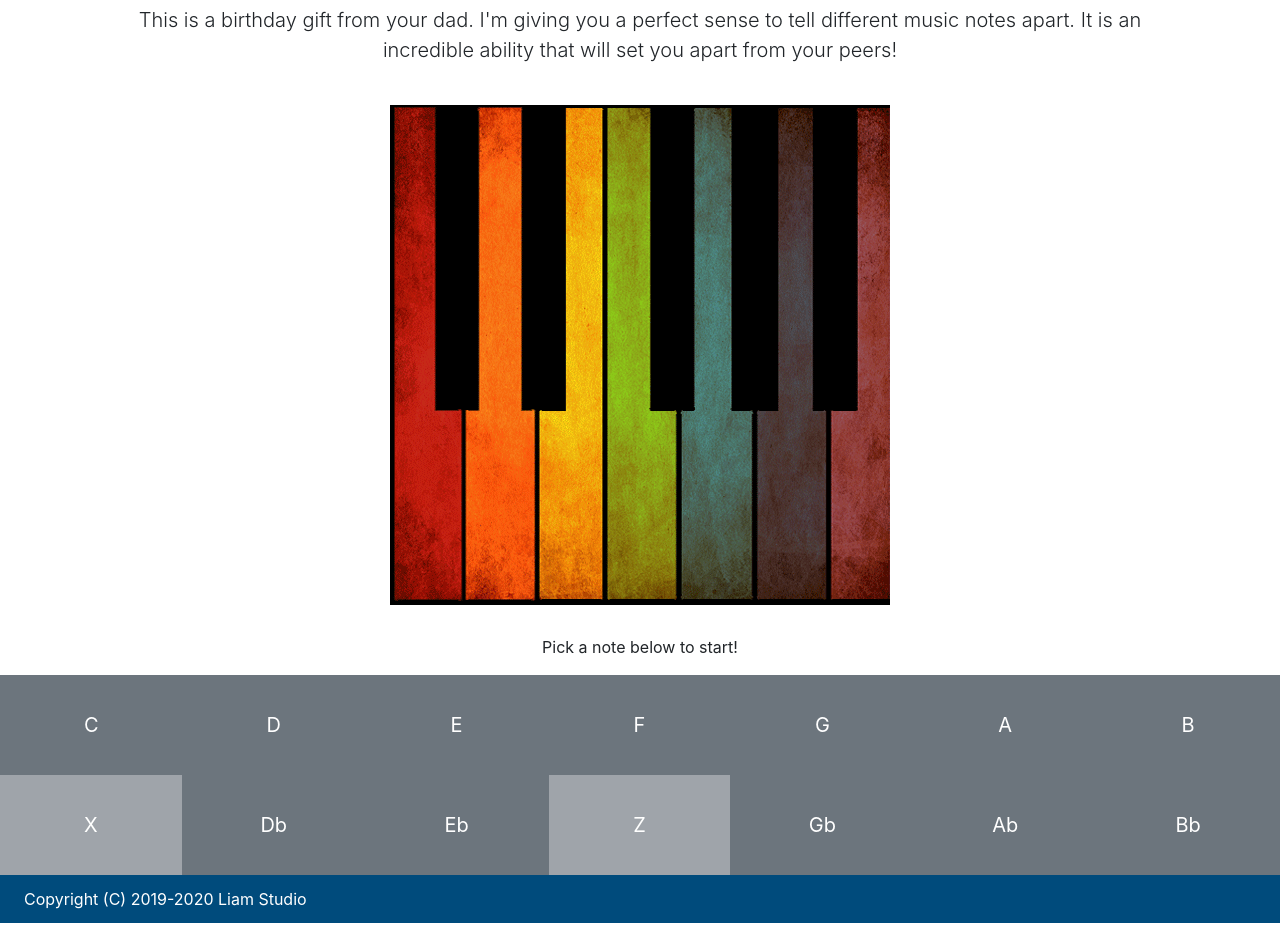
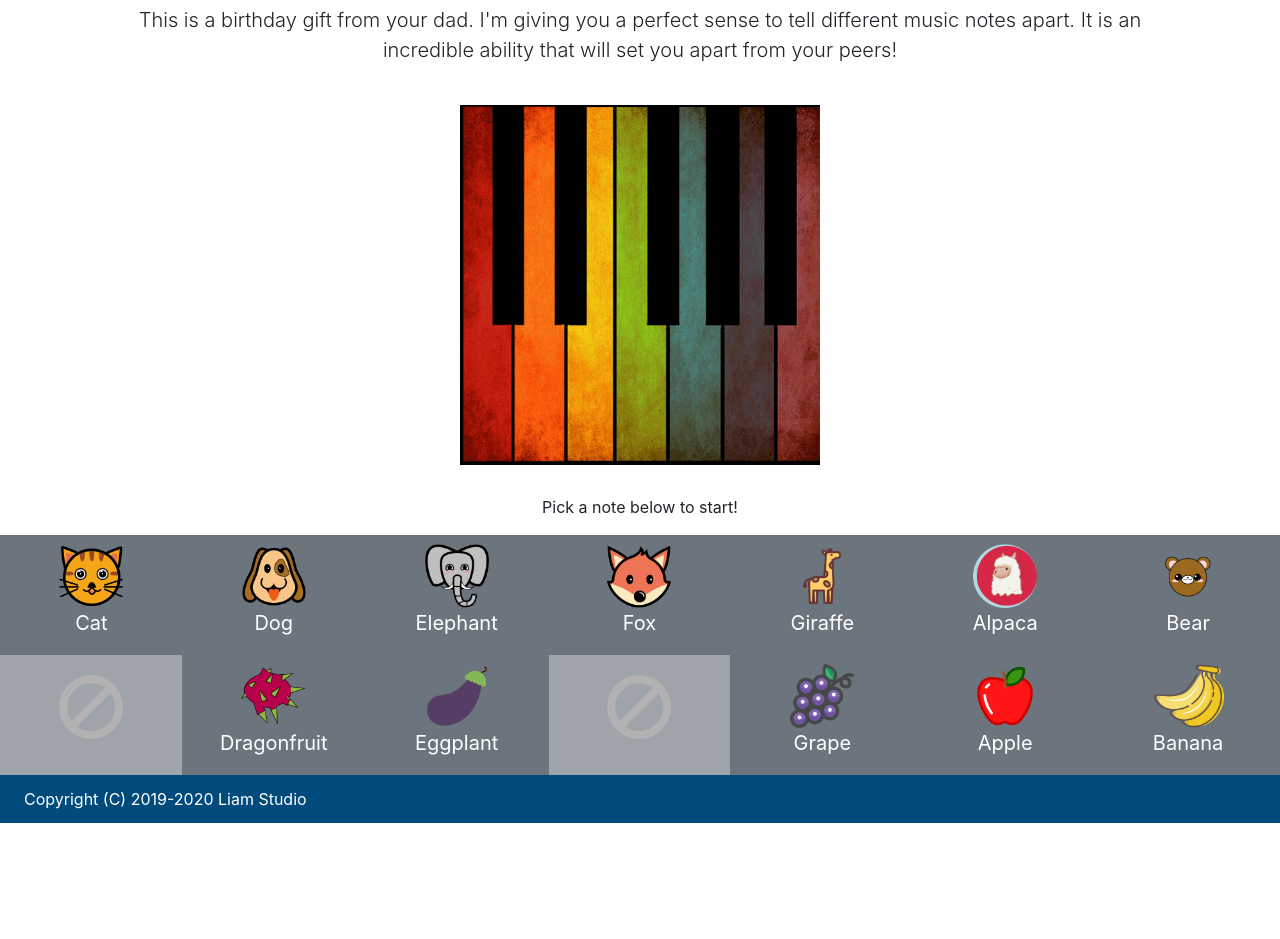
Before and after one commit to thebingx/ap-trainer, a plain HTML site: page index.html in a window 1280 px wide. Shown: the part 155-1094 px from the top of the page. After the commit the page ends 994 px from the top, so only its background shows below. Drawn offline with nearby package versions, Linux system fonts and the light colour scheme.

Commit message:
added new icons

```diff
--- a/index.html
+++ b/index.html
@@ -47,13 +47,14 @@
     ================================================== -->
         <!-- Placed at the end of the document so the pages load faster -->
         <div id="app">
-            <img v-bind:src="myimage" class="note" height="500">
+            <img v-bind:src="myimage" class="note" height="360">
             <div class="info">
                 <p>{{ message }}</p>
             </div>
-            <div class="btn-group btn-group-lg" role="group" aria-label="Large button group" style="display:grid;grid-template-columns:1fr 1fr 1fr 1fr 1fr 1fr 1fr;grid-template-rows:100px 100px;">
-                <button v-on:click="playNote(note.text)" type="button" class="btn btn-secondary" style="border-radius: 0px;" v-for="note in notes" v-bind:id="note.text" v-bind:disabled="note.disabled">
-                    {{ note.text }}
+            <div class="btn-group btn-group-lg" role="group" aria-label="Large button group" style="display:grid;grid-template-columns:1fr 1fr 1fr 1fr 1fr 1fr 1fr;grid-template-rows:120px 120px;">
+                <button v-on:click="playNote(note.id)" type="button" class="btn btn-secondary" style="border-radius: 0px;" v-for="note in notes" v-bind:id="note.text" v-bind:disabled="note.disabled">
+                    <img v-bind:src="note.icon" height="64" />
+                    <p>{{ note.text }}</p>
                 </button>
             </div>
         </div>
@@ -78,20 +79,20 @@
                     myimage: "assets/images/front.gif",
                     message: 'Pick a note below to start!',
                     notes: [
-                        { text: 'C', disabled: false },
-                        { text: 'D', disabled: false },
-                        { text: 'E', disabled: false },
-                        { text: 'F', disabled: false },
-                        { text: 'G', disabled: false },
-                        { text: 'A', disabled: false },
-                        { text: 'B', disabled: false },
-                        { text: 'X', disabled: true },
-                        { text: 'Db', disabled: false },
-                        { text: 'Eb', disabled: false },
-                        { text: 'Z', disabled: true },
-                        { text: 'Gb', disabled: false },
-                        { text: 'Ab', disabled: false },
-                        { text: 'Bb', disabled: false },
+                        { id:'C', text: 'Cat', disabled: false, icon: 'assets/images/C-icon.png'},
+                        { id:'D', text: 'Dog', disabled: false, icon: 'assets/images/D-icon.png'},
+                        { id:'E', text: 'Elephant', disabled: false, icon: 'assets/images/E-icon.png'},
+                        { id:'F', text: 'Fox', disabled: false, icon: 'assets/images/F-icon.png'},
+                        { id:'G', text: 'Giraffe', disabled: false, icon: 'assets/images/G-icon.png'},
+                        { id:'A', text: 'Alpaca', disabled: false, icon: 'assets/images/A-icon.png'},
+                        { id:'B', text: 'Bear', disabled: false, icon: 'assets/images/B-icon.png'},
+                        { id:'X', text: '', disabled: true, icon: 'assets/images/X-icon.png'},
+                        { id:'Db', text: 'Dragonfruit', disabled: false, icon: 'assets/images/Db-icon.png'},
+                        { id:'Eb', text: 'Eggplant', disabled: false, icon: 'assets/images/Eb-icon.png'},
+                        { id:'Y', text: '', disabled: true, icon: 'assets/images/X-icon.png'},
+                        { id:'Gb', text: 'Grape', disabled: false, icon: 'assets/images/Gb-icon.png'},
+                        { id:'Ab', text: 'Apple', disabled: false, icon: 'assets/images/Ab-icon.png'},
+                        { id:'Bb', text: 'Banana', disabled: false, icon: 'assets/images/Bb-icon.png'},
                     ]
                 },
                 methods: {
```
Also changed, not shown: assets/images/A-icon.png (added), assets/images/Ab-icon.png (added), assets/images/B-icon.png (added), assets/images/Bb-icon.png (added), assets/images/C-icon.png (added), assets/images/D-icon.png (added), assets/images/Db-icon.png (added), assets/images/E-icon.png (added), assets/images/Eb-icon.png (added), assets/images/F-icon.png (added), assets/images/G-icon.png (added), assets/images/Gb-icon.png (added), assets/images/X-icon.png (added).
